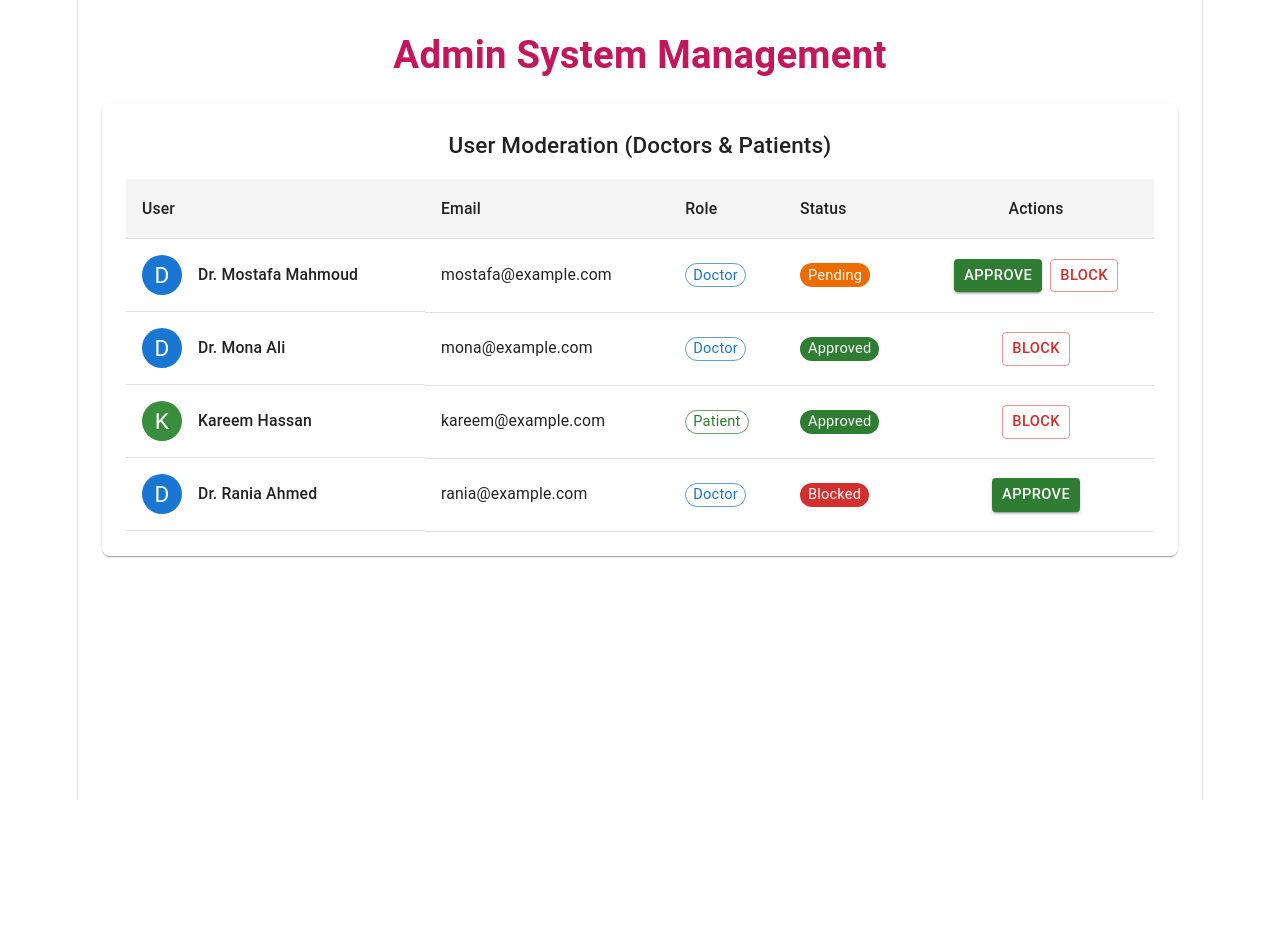
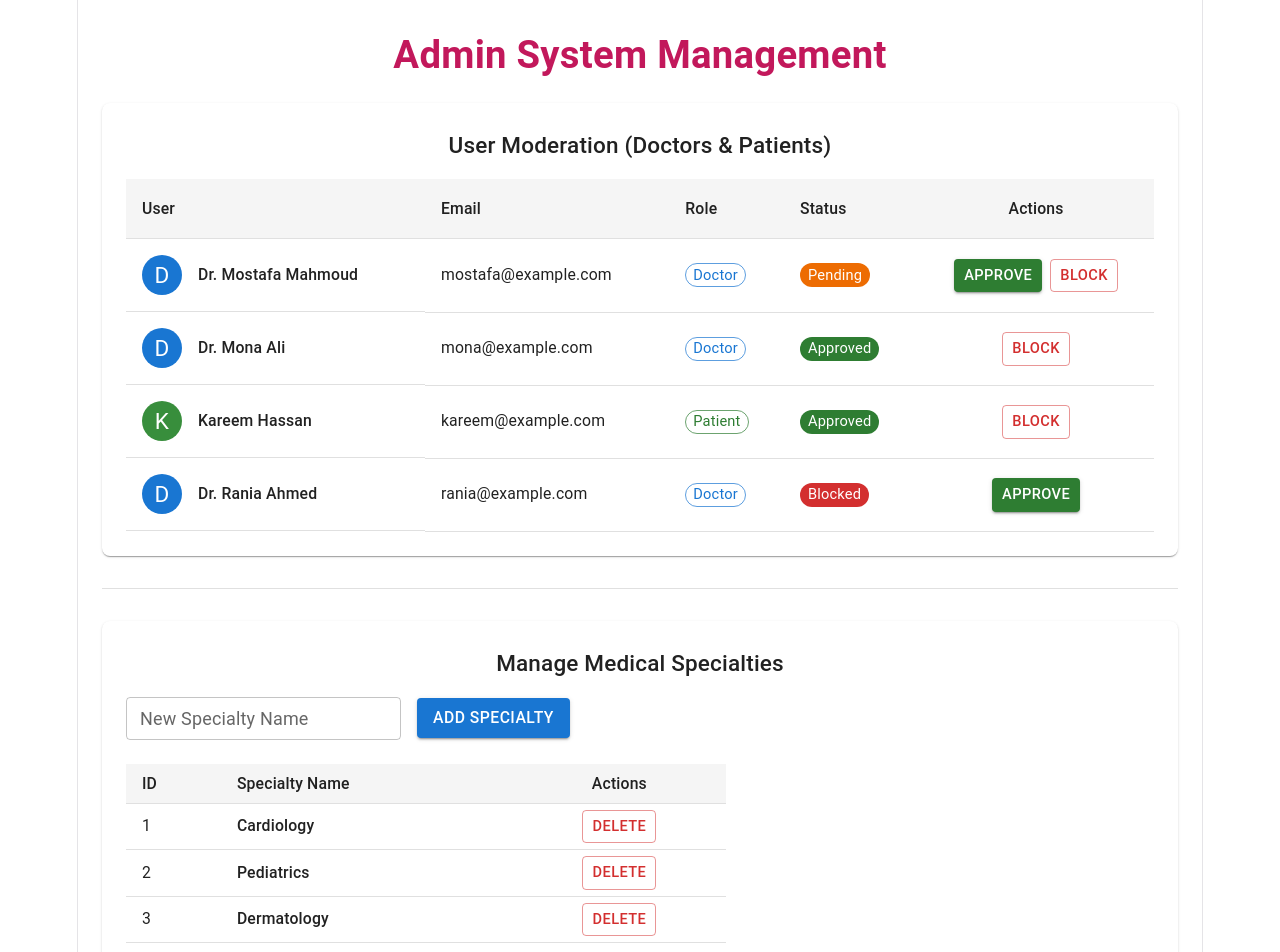
Before and after one commit to maiahmeb13579-create/Medical-Booking-App-main, a React (Vite) app in the folder Medical-Booking-App-main/: page /admin in a window 1280 px wide. Shown: the top 952 px of the page. Before the commit the page ends 800 px from the top, so only its background shows below. Built offline with nearby package versions, Linux system fonts and the light colour scheme.

Commit message:
feat: implement crud operations for medical specialties in admin dashboard

```diff
--- a/Medical-Booking-App-main/src/pages/Admin/AdminDashboard.jsx
+++ b/Medical-Booking-App-main/src/pages/Admin/AdminDashboard.jsx
@@ -1,17 +1,25 @@
 import React, { useState } from 'react';
 import {
   Container, Typography, Box, Paper, Table, TableBody, TableCell,
-  TableContainer, TableHead, TableRow, Button, Chip, Avatar
+  TableContainer, TableHead, TableRow, Button, Chip, Avatar, Divider, TextField
 } from '@mui/material';
 
 export default function AdminDashboard() {
-  // Mock Data for Platform Users (Doctors and Patients)
+  // 1. Mock Data for Platform Users
   const [users, setUsers] = useState([
     { id: 1, name: "Dr. Mostafa Mahmoud", email: "mostafa@example.com", role: "Doctor", status: "Pending" },
     { id: 2, name: "Dr. Mona Ali", email: "mona@example.com", role: "Doctor", status: "Approved" },
     { id: 3, name: "Kareem Hassan", email: "kareem@example.com", role: "Patient", status: "Approved" },
     { id: 4, name: "Dr. Rania Ahmed", email: "rania@example.com", role: "Doctor", status: "Blocked" },
   ]);
+
+  // 2. Mock Data for Medical Specialties (New Section)
+  const [specialties, setSpecialties] = useState([
+    { id: 1, name: "Cardiology" },
+    { id: 2, name: "Pediatrics" },
+    { id: 3, name: "Dermatology" },
+  ]);
+  const [newSpecialty, setNewSpecialty] = useState("");
 
   // Handle User Status Actions (Approve / Block)
   const handleStatusChange = (id, newStatus) => {
@@ -20,14 +28,29 @@ export default function AdminDashboard() {
     );
   };
 
+  // Add New Medical Specialty
+  const handleAddSpecialty = (e) => {
+    e.preventDefault();
+    if (!newSpecialty.trim()) return;
+
+    const newId = specialties.length > 0 ? specialties[specialties.length - 1].id + 1 : 1;
+    setSpecialties([...specialties, { id: newId, name: newSpecialty }]);
+    setNewSpecialty("");
+  };
+
+  // Delete Medical Specialty
+  const handleDeleteSpecialty = (id) => {
+    setSpecialties(specialties.filter(item => item.id !== id));
+  };
+
   return (
     <Container maxWidth="lg" sx={{ mt: 4, mb: 4 }}>
       <Typography variant="h4" gutterBottom sx={{ fontWeight: 'bold', color: '#c2185b', mb: 3 }}>
         Admin System Management
       </Typography>
 
-      {/* Users Moderation Table */}
-      <Paper sx={{ p: 3, borderRadius: 2 }}>
+      {/* Users Moderation Section */}
+      <Paper sx={{ p: 3, mb: 4, borderRadius: 2 }}>
         <Typography variant="h6" gutterBottom sx={{ mb: 2, fontWeight: 'medium' }}>
           User Moderation (Doctors & Patients)
         </Typography>
@@ -72,26 +95,67 @@ export default function AdminDashboard() {
                   <TableCell align="center">
                     <Box sx={{ display: 'flex', gap: 1, justifyContent: 'center' }}>
                       {user.status !== 'Approved' && (
-                        <Button
-                          variant="contained"
-                          color="success"
-                          size="small"
-                          onClick={() => handleStatusChange(user.id, 'Approved')}
-                        >
-                          Approve
-                        </Button>
+                        <Button variant="contained" color="success" size="small" onClick={() => handleStatusChange(user.id, 'Approved')}>Approve</Button>
                       )}
                       {user.status !== 'Blocked' && (
-                        <Button
-                          variant="outlined"
-                          color="error"
-                          size="small"
-                          onClick={() => handleStatusChange(user.id, 'Blocked')}
-                        >
-                          Block
-                        </Button>
+                        <Button variant="outlined" color="error" size="small" onClick={() => handleStatusChange(user.id, 'Blocked')}>Block</Button>
                       )}
                     </Box>
+                  </TableCell>
+                </TableRow>
+              ))}
+            </TableBody>
+          </Table>
+        </TableContainer>
+      </Paper>
+
+      <Divider sx={{ mb: 4 }} />
+
+      {/* Medical Specialties Management (CRUD Section) */}
+      <Paper sx={{ p: 3, borderRadius: 2 }}>
+        <Typography variant="h6" gutterBottom sx={{ mb: 2, fontWeight: 'medium' }}>
+          Manage Medical Specialties
+        </Typography>
+
+        {/* Add Specialty Form */}
+        <Box component="form" onSubmit={handleAddSpecialty} sx={{ display: 'flex', gap: 2, mb: 3, alignItems: 'center' }}>
+          <TextField
+            label="New Specialty Name"
+            variant="outlined"
+            size="small"
+            value={newSpecialty}
+            onChange={(e) => setNewSpecialty(e.target.value)}
+            sx={{ minWidth: 250 }}
+          />
+          <Button type="submit" variant="contained" color="primary">
+            Add Specialty
+          </Button>
+        </Box>
+
+        {/* Specialties List Table */}
+        <TableContainer sx={{ maxWidth: 600 }}>
+          <Table size="small">
+            <TableHead sx={{ backgroundColor: '#f5f5f5' }}>
+              <TableRow>
+                <TableCell>ID</TableCell>
+                <TableCell>Specialty Name</TableCell>
+                <TableCell align="center">Actions</TableCell>
+              </TableRow>
+            </TableHead>
+            <TableBody>
+              {specialties.map((spec) => (
+                <TableRow key={spec.id}>
+                  <TableCell>{spec.id}</TableCell>
+                  <TableCell sx={{ fontWeight: 'medium' }}>{spec.name}</TableCell>
+                  <TableCell align="center">
+                    <Button
+                      variant="outlined"
+                      color="error"
+                      size="small"
+                      onClick={() => handleDeleteSpecialty(spec.id)}
+                    >
+                      Delete
+                    </Button>
                   </TableCell>
                 </TableRow>
               ))}
```
